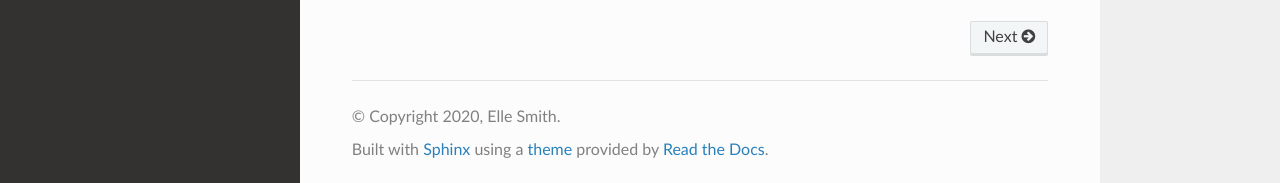
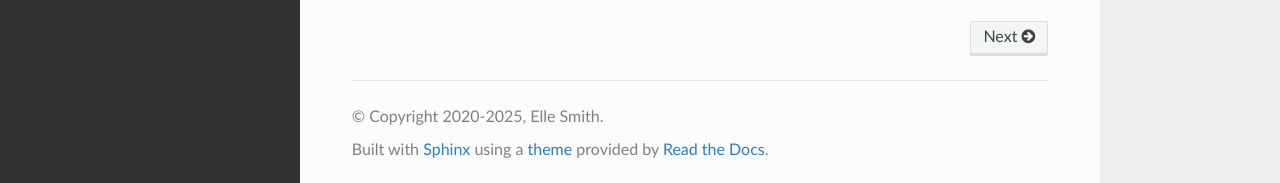
Before and after one commit to roocs/daops, a Sphinx documentation site: the page built from docs/index.rst, in a window 1280 px wide and 900 px high, scrolled down 554 px. Shown: the part 714-897 px from the top of the window. Built offline with Sphinx 7.4.7 and the Read the Docs theme 3.1.0, drawn with Linux system fonts in a browser that asks for light colours; pages that are not in the unit, such as notebooks, are missing from menus.

```diff
--- a/docs/conf.py
+++ b/docs/conf.py
@@ -63,7 +63,7 @@ master_doc = "index"
 
 # General information about the project.
 project = "daops"
-copyright = "2020, Elle Smith"
+copyright = "2020-2025, Elle Smith"
 author = "Elle Smith"
 
 # The version info for the project you're documenting, acts as replacement
```
Also changed, not shown: 1 other file.
